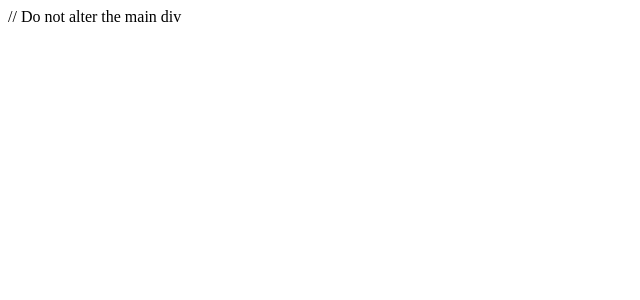
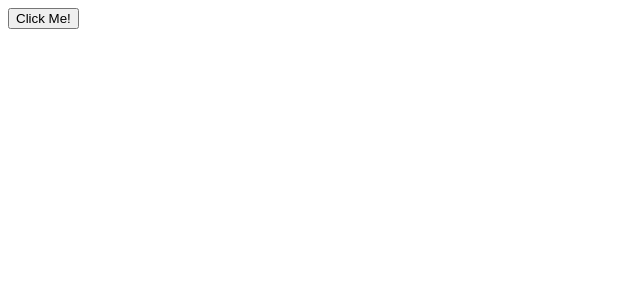
Before and after one commit to acciojob/button-action-kamrankhan0001, a React app: page / in a window 1280 px wide. Shown: the top 300 px of the page, without its empty margins (0-640 px from the left). Built offline with nearby package versions, Linux system fonts and the light colour scheme.

Commit message:
submitting code-Mon Jul 24 2023 21:25:32 GMT+0530 (India Standard Time)

```diff
--- a/src/components/App.js
+++ b/src/components/App.js
@@ -5,9 +5,10 @@ const App = (props) => {
 
   return (
     <div className="App" id="main">
-      // Do not alter the main div
+      <p id="para" className="hide">Hello, I've learnt to use the full-stack evaluation tool. This makes me so happy</p>
+      <button id="click" className="show">Click Me!</button>
     </div>
   );
 }
 
-export default App
+export default App;
--- a/src/styles/App.css
+++ b/src/styles/App.css
@@ -1 +1,7 @@
 /* Your CSS code here. */
+.hide{
+    display: none;
+}
+.show{
+    display: block;
+}
```
